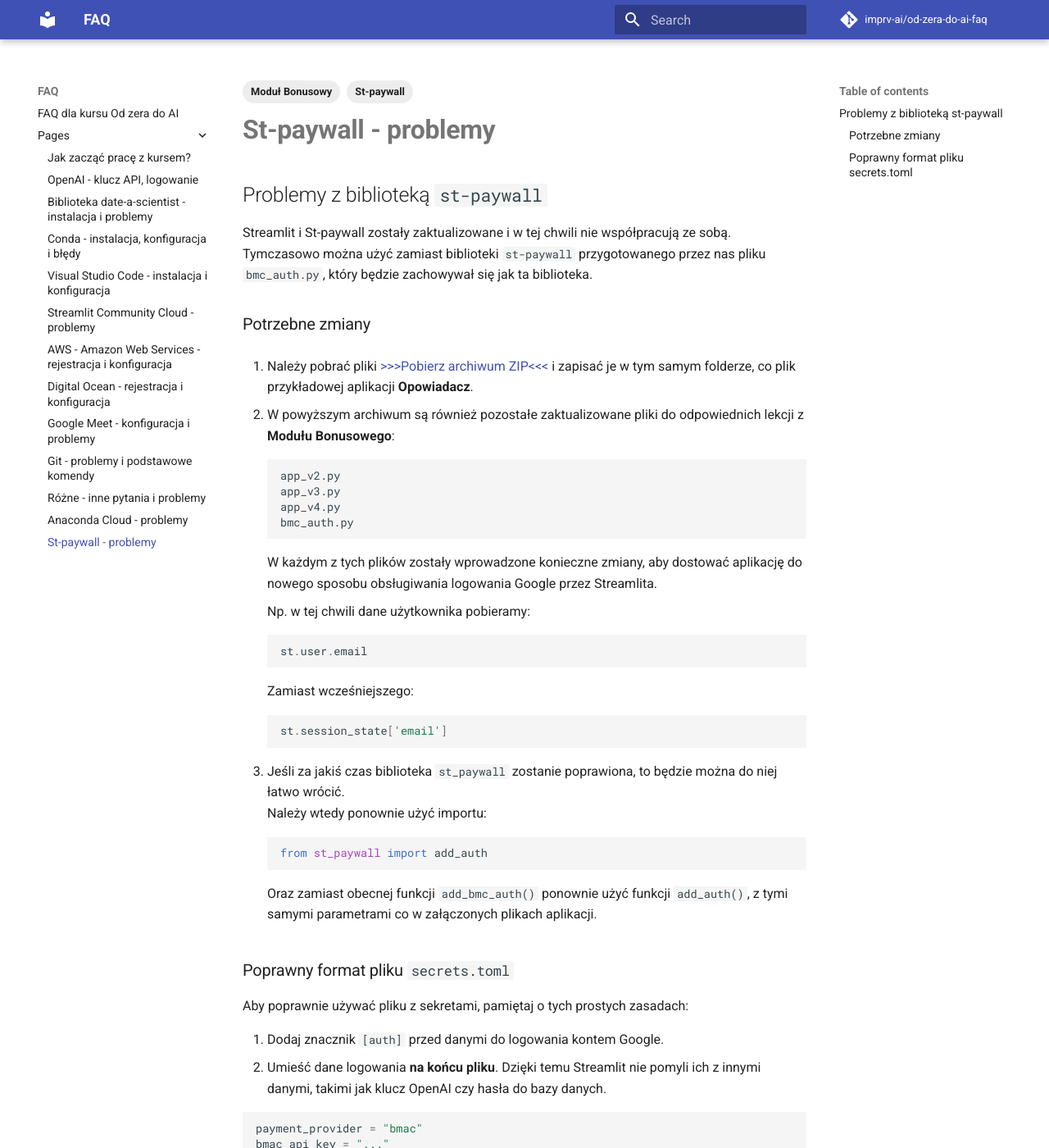
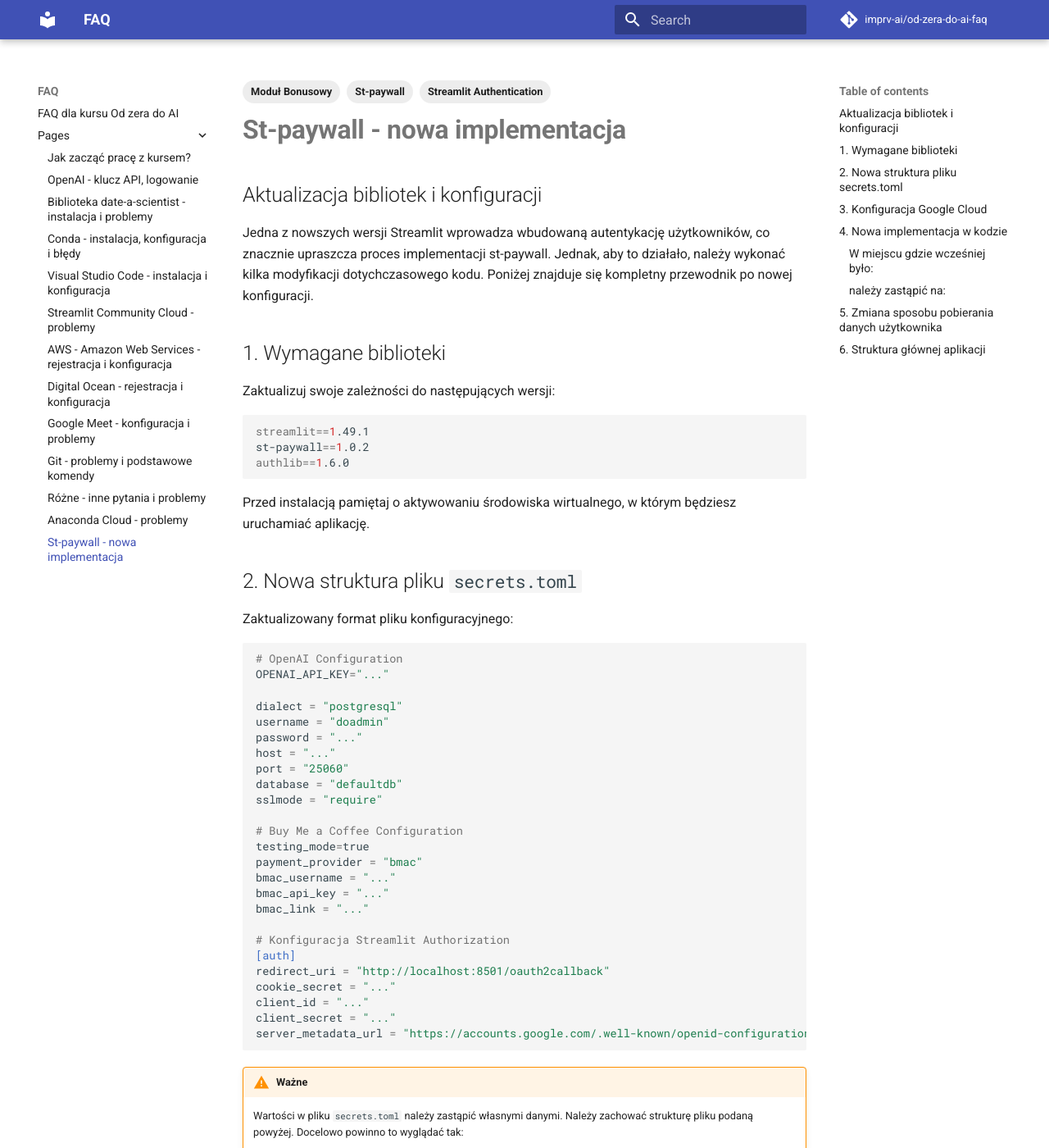
Before and after one commit to imprv-ai/od-zera-do-ai-faq, an MkDocs documentation site: the page built from docs/pages/13_st_paywall.md, in a window 1280 px wide and 1400 px high. Shown: the whole window at 82% size. Built offline with MkDocs 1.6.1 and Material for MkDocs 9.7.7, drawn with Linux system fonts in a browser that asks for light colours; comment, search, counter and statistics services are not loaded; some of the changed text lies outside the part shown.

Commit message:
Update St-paywall implementation with new Streamlit authentication and configuration details

````diff
--- a/docs/pages/13_st_paywall.md
+++ b/docs/pages/13_st_paywall.md
@@ -2,69 +2,177 @@
 tags:
     - Moduł Bonusowy
     - St-paywall
+    - Streamlit Authentication
 ---
 
-# **St-paywall - problemy**
+# **St-paywall - nowa implementacja**
 
-## Problemy z biblioteką `st-paywall`
+## Aktualizacja bibliotek i konfiguracji
 
-Streamlit i St-paywall zostały zaktualizowane i w tej chwili nie współpracują ze sobą.
-Tymczasowo można użyć zamiast biblioteki `st-paywall` przygotowanego przez nas pliku `bmc_auth.py`, który będzie zachowywał się jak ta biblioteka.
+Jedna z nowszych wersji Streamlit wprowadza wbudowaną autentykację użytkowników, co znacznie upraszcza proces implementacji st-paywall. Jednak, aby to działało, należy wykonać kilka modyfikacji dotychczasowego kodu. Poniżej znajduje się kompletny przewodnik po nowej konfiguracji.
+
+## 1. Wymagane biblioteki
+
+Zaktualizuj swoje zależności do następujących wersji:
+
+```bash
+streamlit==1.49.1
+st-paywall==1.0.2
+authlib==1.6.0
+```
+Przed instalacją pamiętaj o aktywowaniu środowiska wirtualnego, w którym będziesz uruchamiać aplikację.
+
+## 2. Nowa struktura pliku `secrets.toml`
+
+Zaktualizowany format pliku konfiguracyjnego:
+
+```toml
+# OpenAI Configuration
+OPENAI_API_KEY="..."
+
+dialect = "postgresql"
+username = "doadmin"
+password = "..."
+host = "..."
+port = "25060"
+database = "defaultdb"
+sslmode = "require"
+
+# Buy Me a Coffee Configuration
+testing_mode=true
+payment_provider = "bmac"
+bmac_username = "..."
+bmac_api_key = "..."
+bmac_link = "..."
+
+# Konfiguracja Streamlit Authorization
+[auth]
+redirect_uri = "http://localhost:8501/oauth2callback"
+cookie_secret = "..."
+client_id = "..."
+client_secret = "..."
+server_metadata_url = "https://accounts.google.com/.well-known/openid-configuration"
+```
+
+!!! warning "Ważne"
+    Wartości w pliku `secrets.toml` należy zastąpić własnymi danymi. Należy zachować strukturę pliku podaną powyżej. Docelowo powinno to wyglądać tak:
+
+    ![](./assets/st_paywall__secrets_toml.png)
+
+Nowymi wartościami są:
+
+- ```server_metadata_url="https://accounts.google.com/.well-known/openid-configuration"``` - jest to stała wartość, która nie powinna być zmieniana
+- ```redirect_uri="http://localhost:8501/oauth2callback"``` - jest to również stała wartość, która nie powinna być zmieniana, jednak zauważ, że treść jest inna niż w poprzednim pliku `secrets.toml`
+- ```cookie_secret="..."``` - jest to losowy ciąg znaków, jest wymagany do szyfrowania ciasteczek i musi być unikalny dla każdej aplikacji, należy go wygenerować - w tym celu w notebooku Jupyter wykonaj następującą komendę:
+    ```python
+    import secrets
+    cookie_secret = secrets.token_urlsafe(32)
+    print(cookie_secret)
+    ```
+    Następnie skopiuj wynik i wklej go do pliku `secrets.toml` - będzie to Twój nowy, unikalny cookie secret.
 
 
-### Potrzebne zmiany
+## 3. Konfiguracja Google Cloud
 
-1. Należy pobrać pliki <a href="../assets/modul-bonusowy.zip" download>>>>Pobierz archiwum ZIP<<<</a> i zapisać je w tym samym folderze, co plik przykładowej aplikacji **Opowiadacz**.
+Dodaj nowy redirect URI w Google Cloud Console `http://localhost:8501/oauth2callback`
+!!! warning "Ważne"
+    Zauważ, że jest to inna treść niż w poprzednim pliku `secrets.toml`
 
-1. W powyższym archiwum są również pozostałe zaktualizowane pliki do odpowiednich lekcji z **Modułu Bonusowego**:
-```bash
-app_v2.py
-app_v3.py
-app_v4.py
-bmc_auth.py
+![](./assets/st_paywall__redirect_uri.png)
+
+## 4. Nowa implementacja w kodzie
+
+### W miejscu gdzie wcześniej było:
+```python
+try:
+    add_auth(
+        required=False,
+        login_sidebar=True,
+        login_button_text="Zaloguj się przez Google",
+    )
+except KeyError:
+    pass
 ```
-W każdym z tych plików zostały wprowadzone konieczne zmiany, aby dostować aplikację do nowego sposobu obsługiwania logowania Google przez Streamlita.
+### należy zastąpić na:
+```python
+with st.sidebar:
+    if not st.user.is_logged_in:
+        st.button("Zaloguj się", on_click=st.login, use_container_width=True)
+    else:
+        st.button("Wyloguj się", on_click=st.logout, use_container_width=True)
 
-    Np. w tej chwili dane użytkownika pobieramy:
-```Python
-st.user.email
-```
-    Zamiast wcześniejszego:
-```Python
-st.session_state['email']
+if st.user.is_logged_in:
+    try:
+        add_auth(
+            required=False,
+            use_sidebar=True,
+            subscription_button_text="Zostań PREMIUM",
+        )
+    except KeyError:
+        pass
 ```
 
-1. Jeśli za jakiś czas biblioteka `st_paywall` zostanie poprawiona, to będzie można do niej łatwo wrócić. <br>
-Należy wtedy ponownie użyć importu:
-```Python
+## 5. Zmiana sposobu pobierania danych użytkownika
+
+W nowej implementacji pobieramy dane użytkownika w następujący sposób:
+```python
+email = st.user.email
+if st.user.is_logged_in:
+    # Kod aplikacji dla zalogowanych użytkowników
+    pass
+```
+Wymusza to na nas najnowsza wersja biblioteki `Streamlit`.
+
+Stary sposób (już nieaktualny) pobierania danych użytkownika:
+```python
+# NIE UŻYWAJ - przestarzałe
+email = st.session_state['email']
+```
+
+## 6. Struktura głównej aplikacji
+
+Poniżej przedstawiony jest zarys głównych zmian w strukturze aplikacji. To nie jest kompletna aplikacja, a jedynie przykład pokazujący wprowadzone modyfikacje, gotowy plik znajdziesz pod przykładem:
+
+```python
+import streamlit as st
 from st_paywall import add_auth
+
+# Konfiguracja strony
+st.set_page_config(page_title="Twoja Aplikacja", layout="wide")
+
+# Obsługa autentykacji w sidebarze
+with st.sidebar:
+    if not st.user.is_logged_in:
+        st.button("Zaloguj się", on_click=st.login, use_container_width=True)
+    else:
+        st.button("Wyloguj się", on_click=st.logout, use_container_width=True)
+
+# Główna logika aplikacji
+if st.user.is_logged_in:
+    try:
+        add_auth(
+            required=False,
+            use_sidebar=True,
+            subscription_button_text="Zostań PREMIUM",
+        )
+    except KeyError:
+        pass
+
+    # Pobierz email użytkownika
+    email = st.user.email
+
+    # Tutaj umieść kod swojej aplikacji
+    st.title("Witaj w aplikacji!")
+    st.write(f"Zalogowany jako: {email}")
+
+else:
+    st.title("Musisz się zalogować")
+    st.write("Kliknij 'Zaloguj się' w panelu bocznym, aby kontynuować.")
 ```
-Oraz zamiast obecnej funkcji `add_bmc_auth()` ponownie użyć funkcji `add_auth()`, z tymi samymi parametrami co w załączonych plikach aplikacji.
 
-### Poprawny format pliku `secrets.toml`
-Aby poprawnie używać pliku z sekretami, pamiętaj o tych prostych zasadach:
+---
 
-1. Dodaj znacznik `[auth]` przed danymi do logowania kontem Google.
-1. Umieść dane logowania **na końcu pliku**. Dzięki temu Streamlit nie pomyli ich z innymi danymi, takimi jak klucz OpenAI czy hasła do bazy danych.
+**Pobierz gotowy plik:** <a href="../assets/app_v4.py" download>app_v4.py</a>
 
-```Python
-payment_provider = "bmac"
-bmac_api_key = "..."
-bmac_link = "..."
-OPENAI_API_KEY = "..."
-# Data Base
-dialect = "postgresql"
-username = "..."
-password = "..."
-host = "..."
-port = ...
-database = "..."
-sslmode = "require"
-
-[auth]
-redirect_uri = "http://localhost:8501/oauth2callback" # Lub "https://twoja-domena.com/oauth2callback" - ważna jest ta końcówka
-cookie_secret = "...." # Dowolny długi ciąg znaków
-client_id = "..."
-client_secret = '...'
-server_metadata_url = "https://accounts.google.com/.well-known/openid-configuration"
-```
+!!! warning "Ważne"
+    Plik `app_v4.py` jest gotowym plikiem, który możesz użyć do uruchomienia aplikacji. Jednak, aby uruchomić aplikację, należy pamiętać, że należy również uzupełnić wartości w pliku `secrets.toml` oraz zaktualizować redirect URI w Google Cloud Console.
````
Also changed, not shown: docs/index.md (+1 -1 lines), docs/pages/assets/app_v4.py (added, +195 -0 lines), docs/pages/assets/st_paywall__redirect_uri.png (added), docs/pages/assets/st_paywall__secrets_toml.png (added).
